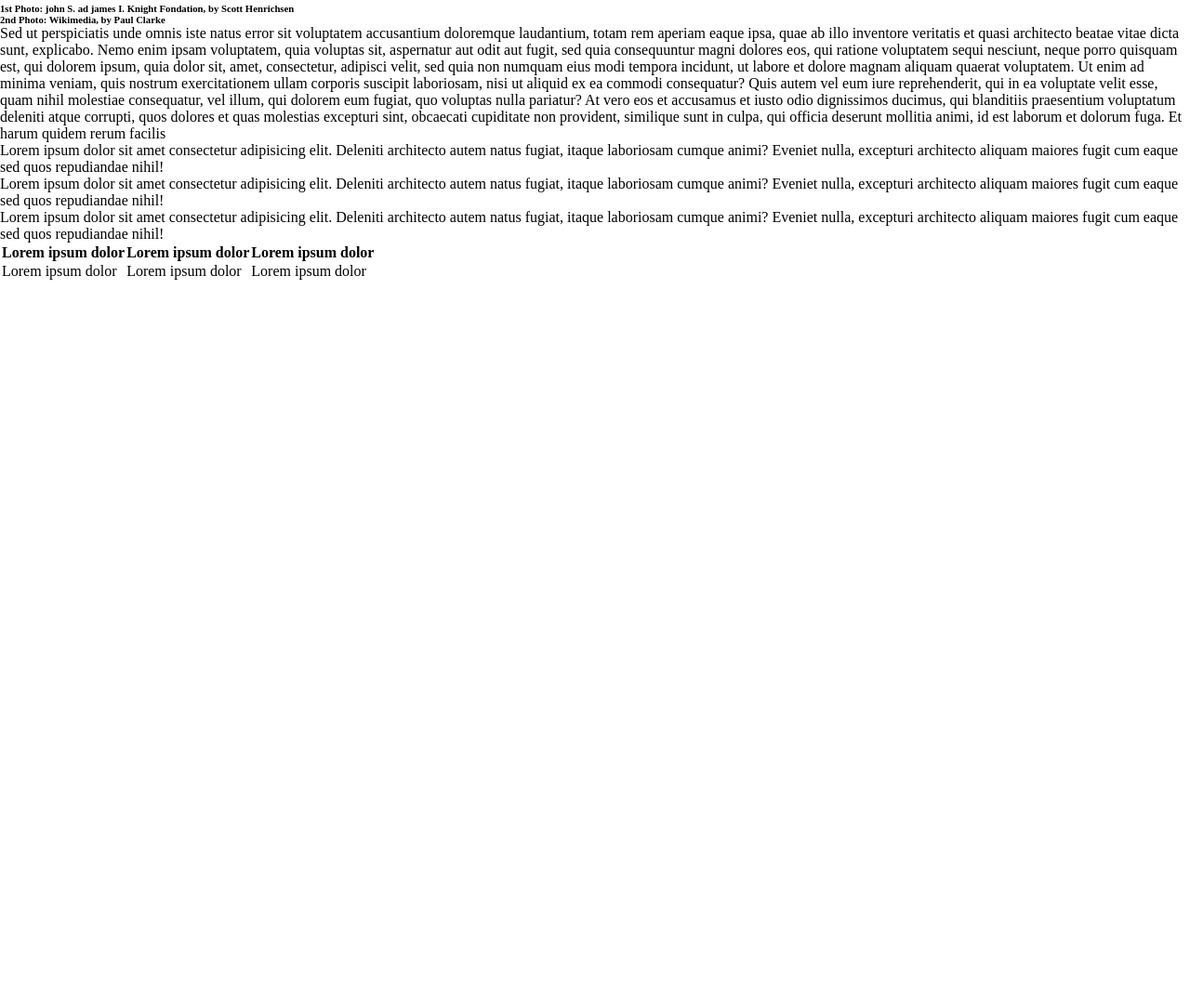
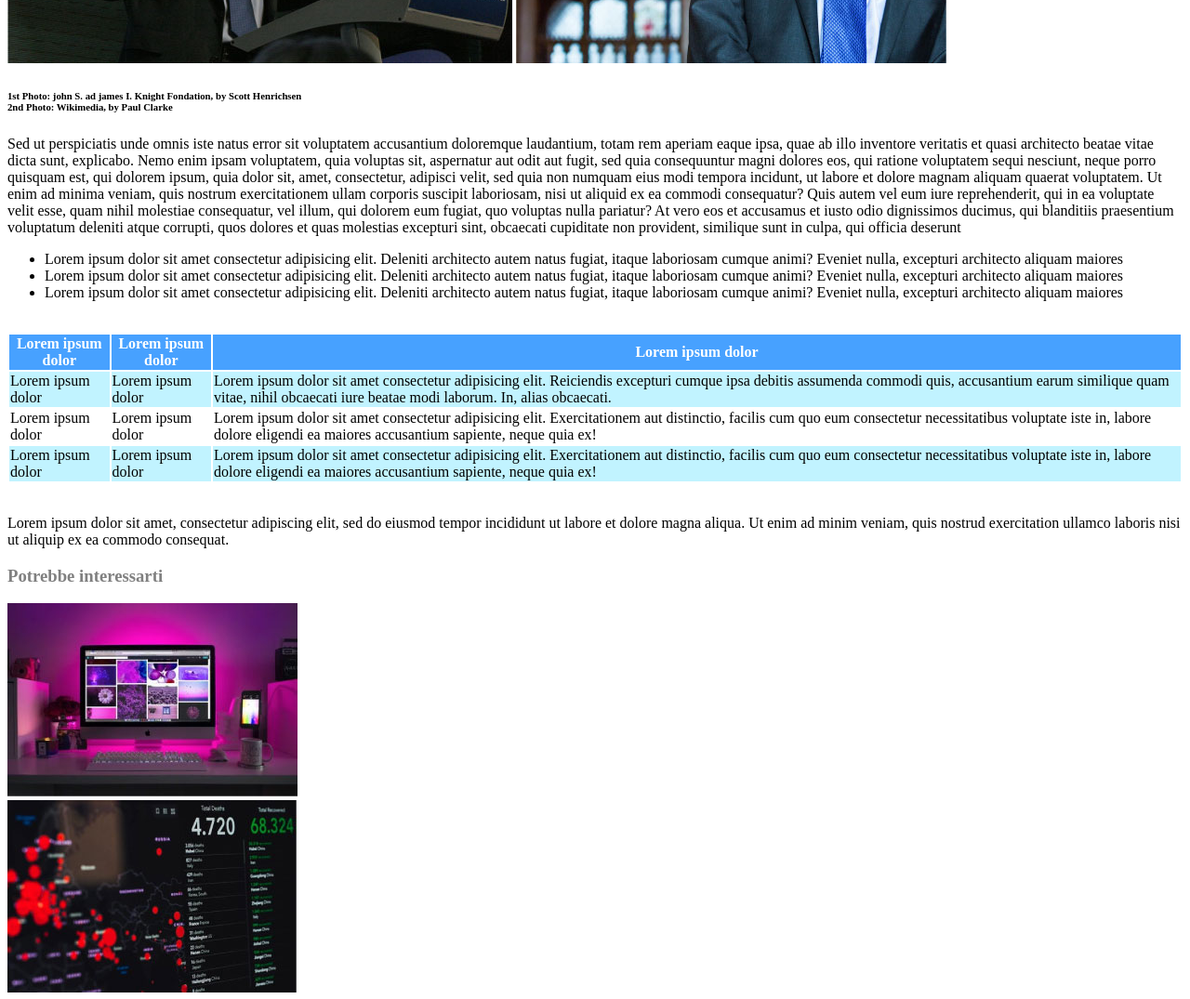
Before and after one commit to info-mic-info/html-css-booleaner, a plain HTML site: page index.html in a window 1280 px wide. Shown: the part 788-1863 px from the top of the page at 93% size. Before the commit the page ends 1091 px from the top, so only its background shows below. Drawn offline with Linux system fonts and the light colour scheme; files that its build step writes are made by us from their sources.

Commit message:
Final_part1

```diff
--- a/Css/style.css
+++ b/Css/style.css
@@ -1,11 +1,25 @@
-*{
-    padding: 0;
-    margin: 0;
-    box-sizing: border-box;
+
+
+#pattern_header {
+    background-color: aqua;
 }
 
+thead {
+    background-color: #47a1ff;
+}
 
-.header {
-    background-color: aqua;
-    width: 100%;
+th {
+    color: white;
 }
+
+.riga_celeste {
+    background-color: #c1f3ff;
+}
+
+.txt_grey {
+   color: grey;
+}
+
+.txt_blue {
+    color: #c1f3ff;
+}
--- a/index.html
+++ b/index.html
@@ -5,20 +5,22 @@
     <meta http-equiv="X-UA-Compatible" content="IE=edge">
     <meta name="viewport" content="width=device-width, initial-scale=1.0">
     <title>Document</title>
-    <link rel="stylesheet" href="style.css">
+    <link rel="stylesheet" href="./Css/style.css">
+
 </head>
 <body>
+
+
     <header>
+        <!-- immagine di testata -->
         <div id="pattern_header">
          <img src="./img/pattern.png" alt="">
         </div>
 
+        <!-- Titolo -->
         <div>
          <h1> Internet deve essere al servizio del "bene pubblico": il manifesto di Tim Berners-Lee</h1>
-        </div>
-        <div>
-         <h4>Scritto da The Booleaner</h4>
-         <h5>il 10/10/2020</h5>
+         <p> Scritto da The Booleaner <br>il 10/10/2020</p>
         </div>
 
     </header>
@@ -26,16 +28,18 @@
     <main>
        <img src="./img/tim-1.jpg" alt="">
        <img src="./img/tim-2.jpg" alt="">
-       <h6>1st Photo: john S. ad james I. Knight Fondation, by Scott Henrichsen</h6>
-       <h6>2nd Photo: Wikimedia, by Paul Clarke</h6>
+       <h6>1st Photo: john S. ad james I. Knight Fondation, by Scott Henrichsen <br> 2nd Photo: Wikimedia, by Paul Clarke</h6>
 
-       <p>Sed ut perspiciatis unde omnis iste natus error sit voluptatem accusantium doloremque laudantium, totam rem aperiam eaque ipsa, quae ab illo inventore veritatis et quasi architecto beatae vitae dicta sunt, explicabo. Nemo enim ipsam voluptatem, quia voluptas sit, aspernatur aut odit aut fugit, sed quia consequuntur magni dolores eos, qui ratione voluptatem sequi nesciunt, neque porro quisquam est, qui dolorem ipsum, quia dolor sit, amet, consectetur, adipisci velit, sed quia non numquam eius modi tempora incidunt, ut labore et dolore magnam aliquam quaerat voluptatem. Ut enim ad minima veniam, quis nostrum exercitationem ullam corporis suscipit laboriosam, nisi ut aliquid ex ea commodi consequatur? Quis autem vel eum iure reprehenderit, qui in ea voluptate velit esse, quam nihil molestiae consequatur, vel illum, qui dolorem eum fugiat, quo voluptas nulla pariatur? At vero eos et accusamus et iusto odio dignissimos ducimus, qui blanditiis praesentium voluptatum deleniti atque corrupti, quos dolores et quas molestias excepturi sint, obcaecati cupiditate non provident, similique sunt in culpa, qui officia deserunt mollitia animi, id est laborum et dolorum fuga. Et harum quidem rerum facilis</p>
+       <p>Sed ut perspiciatis unde omnis iste natus error sit voluptatem accusantium doloremque laudantium, totam rem aperiam eaque ipsa, quae ab illo inventore veritatis et quasi architecto beatae vitae dicta sunt, explicabo. Nemo enim ipsam voluptatem, quia voluptas sit, aspernatur aut odit aut fugit, sed quia consequuntur magni dolores eos, qui ratione voluptatem sequi nesciunt, neque porro quisquam est, qui dolorem ipsum, quia dolor sit, amet, consectetur, adipisci velit, sed quia non numquam eius modi tempora incidunt, ut labore et dolore magnam aliquam quaerat voluptatem. Ut enim ad minima veniam, quis nostrum exercitationem ullam corporis suscipit laboriosam, nisi ut aliquid ex ea commodi consequatur? Quis autem vel eum iure reprehenderit, qui in ea voluptate velit esse, quam nihil molestiae consequatur, vel illum, qui dolorem eum fugiat, quo voluptas nulla pariatur? At vero eos et accusamus et iusto odio dignissimos ducimus, qui blanditiis praesentium voluptatum deleniti atque corrupti, quos dolores et quas molestias excepturi sint, obcaecati cupiditate non provident, similique sunt in culpa, qui officia deserunt </p>
         <!-- elenco con i punti -->
-       <ul>
-        <li>Lorem ipsum dolor sit amet consectetur adipisicing elit. Deleniti architecto autem natus fugiat, itaque laboriosam cumque animi? Eveniet nulla, excepturi architecto aliquam maiores fugit cum eaque sed quos repudiandae nihil!</li>
-        <li>Lorem ipsum dolor sit amet consectetur adipisicing elit. Deleniti architecto autem natus fugiat, itaque laboriosam cumque animi? Eveniet nulla, excepturi architecto aliquam maiores fugit cum eaque sed quos repudiandae nihil!</li>
-        <li>Lorem ipsum dolor sit amet consectetur adipisicing elit. Deleniti architecto autem natus fugiat, itaque laboriosam cumque animi? Eveniet nulla, excepturi architecto aliquam maiores fugit cum eaque sed quos repudiandae nihil!</li>
+
+        <ul>
+        <li>Lorem ipsum dolor sit amet consectetur adipisicing elit. Deleniti architecto autem natus fugiat, itaque laboriosam cumque animi? Eveniet nulla, excepturi architecto aliquam maiores </li>
+        <li>Lorem ipsum dolor sit amet consectetur adipisicing elit. Deleniti architecto autem natus fugiat, itaque laboriosam cumque animi? Eveniet nulla, excepturi architecto aliquam maiores </li>
+        <li>Lorem ipsum dolor sit amet consectetur adipisicing elit. Deleniti architecto autem natus fugiat, itaque laboriosam cumque animi? Eveniet nulla, excepturi architecto aliquam maiores </li>
        </ul>
+
+       <br>
        <!-- Tabella -->
 
        <table>
@@ -45,14 +49,32 @@
             <th>Lorem ipsum dolor</th>
         </thead>
         <tbody>
+            <tr class="riga_celeste">
+             <td>Lorem ipsum dolor</td>
+             <td>Lorem ipsum dolor</td>
+             <td>Lorem ipsum dolor sit amet consectetur adipisicing elit. Reiciendis excepturi cumque ipsa debitis assumenda commodi quis, accusantium earum similique quam vitae, nihil obcaecati iure beatae modi laborum. In, alias obcaecati.</td>
+            </tr>
+
             <tr>
              <td>Lorem ipsum dolor</td>
              <td>Lorem ipsum dolor</td>
-             <td>Lorem ipsum dolor</td>
+             <td>Lorem ipsum dolor sit amet consectetur adipisicing elit. Exercitationem aut distinctio, facilis cum quo eum consectetur necessitatibus voluptate iste in, labore dolore eligendi ea maiores accusantium sapiente, neque quia ex!</td>
+            </tr>
 
-            </tr>
+            <tr class="riga_celeste">
+                <td>Lorem ipsum dolor</td>
+                <td>Lorem ipsum dolor</td>
+                <td>Lorem ipsum dolor sit amet consectetur adipisicing elit. Exercitationem aut distinctio, facilis cum quo eum consectetur necessitatibus voluptate iste in, labore dolore eligendi ea maiores accusantium sapiente, neque quia ex!</td>
+               </tr>
         </tbody>
        </table>
+       <br>
+       <p>Lorem ipsum dolor sit amet, consectetur adipiscing elit, sed do eiusmod tempor incididunt ut labore et dolore magna aliqua. Ut enim ad minim veniam, quis nostrud exercitation ullamco laboris nisi ut aliquip ex ea commodo consequat.</p>
     </main>
+    <footer>
+        <h3 class="txt_grey">Potrebbe interessarti</h3>
+        <img src="./img/monitor.jpg" alt=""> <br>
+        <img src="./img/graph.jpg" alt="">
+    </footer>
 </body>
 </html>
```
